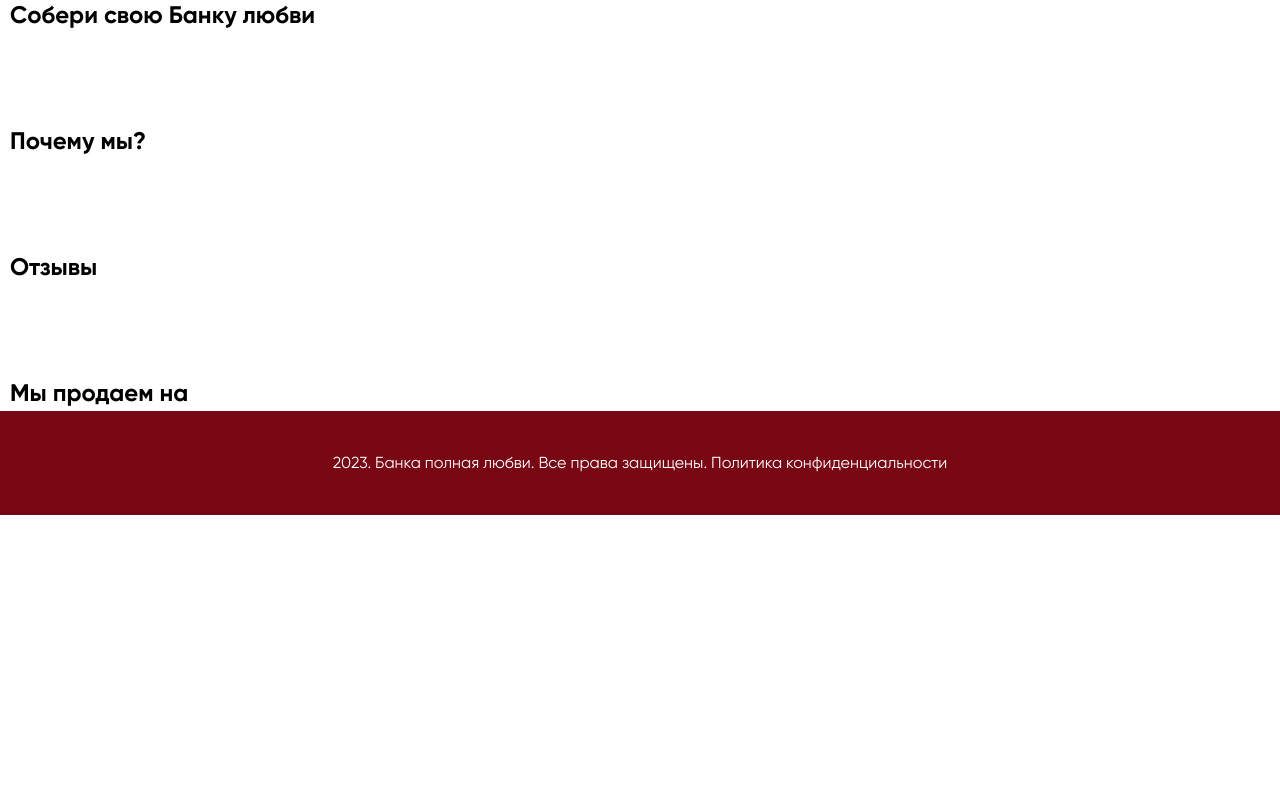
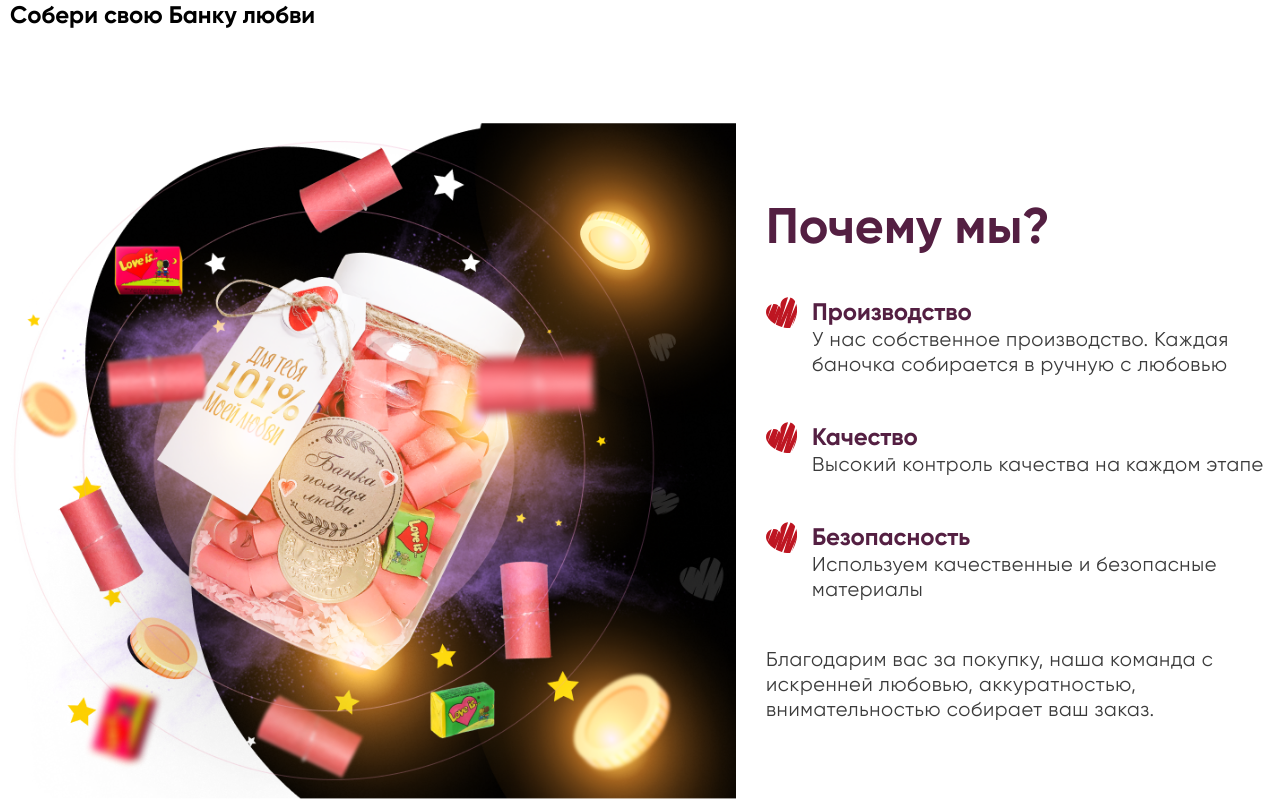
Before and after one commit to Artematrr/Jar-full-of-Love, a React (Vite) app: page / in a window 1280 px wide. Shown: the part 2460-3261 px from the top of the page. Before the commit the page ends 2975 px from the top, so only its background shows below. Built offline with nearby package versions, Linux system fonts and the light colour scheme.

Commit message:
upd advantages section

```diff
--- a/src/screens/MainPage.jsx
+++ b/src/screens/MainPage.jsx
@@ -117,7 +117,37 @@ const MainPage = () => {
 			</section>
 
 			<section className='advantages container' id='advantages'>
-				<h2 className='advantages__title'>Почему мы?</h2>
+				<div className='advantages__image'>
+					<img src='img/advantages-image.png' alt='Почему мы?' loading='lazy' />
+				</div>
+				<div className='advantages__info'>
+					<h2 className='advantages__title'>Почему мы?</h2>
+					<ul className='advantages__list'>
+						<li className='advantages__item'>
+							<h3 className='advantages__item-title'>Производство</h3>
+							<p className='advantages__item-description'>
+								У нас собственное производство. Каждая баночка собирается в
+								ручную с любовью
+							</p>
+						</li>
+						<li className='advantages__item'>
+							<h3 className='advantages__item-title'>Качество</h3>
+							<p className='advantages__item-description'>
+								Высокий контроль качества на каждом этапе
+							</p>
+						</li>
+						<li className='advantages__item'>
+							<h3 className='advantages__item-title'>Безопасность</h3>
+							<p className='advantages__item-description'>
+								Используем качественные и безопасные материалы
+							</p>
+						</li>
+					</ul>
+					<p className='advantages__description'>
+						Благодарим вас за покупку, наша команда с искренней любовью,
+						аккуратностью, внимательностью собирает ваш заказ.
+					</p>
+				</div>
 			</section>
 
 			<section className='reviews container' id='reviews'>
--- a/src/styles/styles.css
+++ b/src/styles/styles.css
@@ -385,6 +385,20 @@ a:hover {
   box-shadow: 0px 6px 15px 0px var(--shadow);
 }
 
+ul.list-custom li {
+  position: relative;
+  display: flex;
+}
+ul.list-custom li::before {
+  content: "";
+  position: relative;
+  display: inline-block;
+  background-image: url("/img/icons/heart-red.svg");
+  width: 24px;
+  height: 24px;
+  margin-right: 15px;
+}
+
 .main {
   display: flex;
   flex-direction: column;
@@ -680,6 +694,9 @@ a:hover {
     text-align: center;
     white-space: wrap;
   }
+  .hero__list-item:not(:last-child) {
+    margin-bottom: 10px;
+  }
   .hero__buttons-container {
     justify-content: center;
   }
@@ -798,6 +815,81 @@ a:hover {
     max-width: 100%;
   }
 }
+.advantages {
+  display: flex;
+  align-items: center;
+  gap: 30px;
+}
+.advantages__image {
+  max-width: 60%;
+}
+.advantages__info {
+  max-width: 40%;
+}
+.advantages__title {
+  color: var(--c-secondary-700);
+  font-size: 50px;
+  font-weight: 700;
+  line-height: 105%;
+  margin-bottom: 45px;
+}
+.advantages__item {
+  position: relative;
+  display: flex;
+  flex-direction: column;
+  margin-left: 46px;
+  margin-bottom: 45px;
+}
+.advantages__item::before {
+  content: "";
+  position: absolute;
+  display: inline-block;
+  background-image: url("/img/icons/heart-red-big.svg");
+  width: 31px;
+  height: 31px;
+  left: -46px;
+}
+.advantages__item-title {
+  color: var(--c-secondary-700);
+  font-size: clamp(18px, 6vw, 24px);
+  font-weight: 700;
+  line-height: 125%;
+}
+.advantages__item-description {
+  color: var(--c-gray-700);
+  font-size: clamp(16px, 5vw, 20px);
+  font-weight: 400;
+  line-height: 125%;
+  letter-spacing: 0.6px;
+}
+.advantages__description {
+  color: var(--c-gray-700);
+  font-size: clamp(16px, 5vw, 20px);
+  font-weight: 400;
+  line-height: 125%;
+  letter-spacing: 0.6px;
+}
+
+@media screen and (max-width: 768px) {
+  .advantages {
+    flex-direction: column;
+  }
+  .advantages__image {
+    max-width: 100%;
+  }
+  .advantages__info {
+    max-width: 100%;
+  }
+  .advantages__title {
+    font-size: 25px;
+    font-weight: 600;
+    text-align: center;
+    margin-bottom: 15px;
+  }
+  .advantages__item {
+    margin-bottom: 15px;
+  }
+}
 /* Preset */
 /* @media screen and (max-width: 1200px) {
 }
--- a/src/styles/styles.scss
+++ b/src/styles/styles.scss
@@ -92,6 +92,22 @@ a {
 	}
 }
 
+ul.list-custom {
+	li {
+		position: relative;
+		display: flex;
+
+		&::before {
+			content: '';
+			position: relative;
+			display: inline-block;
+			background-image: url('/img/icons/heart-red.svg');
+			width: 24px;
+			height: 24px;
+			margin-right: 15px;
+		}
+	}
+}
 // Main
 
 .main {
@@ -444,6 +460,13 @@ a {
 			text-align: center;
 			white-space: wrap;
 		}
+		&__list {
+			&-item {
+				&:not(:last-child) {
+					margin-bottom: 10px;
+				}
+			}
+		}
 		&__buttons-container {
 			justify-content: center;
 		}
@@ -602,6 +625,97 @@ a {
 	}
 }
 
+// Advantages
+.advantages {
+	display: flex;
+	align-items: center;
+	gap: 30px;
+
+	&__image {
+		max-width: 60%;
+	}
+
+	&__info {
+		max-width: 40%;
+	}
+
+	&__title {
+		color: var(--c-secondary-700);
+		font-size: 50px;
+		font-weight: 700;
+		line-height: 105%;
+		margin-bottom: 45px;
+	}
+
+	&__list {
+	}
+
+	&__item {
+		position: relative;
+		display: flex;
+		flex-direction: column;
+		margin-left: 46px;
+		margin-bottom: 45px;
+
+		&::before {
+			content: '';
+			position: absolute;
+			display: inline-block;
+			background-image: url('/img/icons/heart-red-big.svg');
+			width: 31px;
+			height: 31px;
+			left: -46px;
+		}
+
+		&-title {
+			color: var(--c-secondary-700);
+			font-size: clamp(18px, 6vw, 24px);
+			font-weight: 700;
+			line-height: 125%;
+		}
+
+		&-description {
+			color: var(--c-gray-700);
+			font-size: clamp(16px, 5vw, 20px);
+			font-weight: 400;
+			line-height: 125%;
+			letter-spacing: 0.6px;
+		}
+	}
+
+	&__description {
+		color: var(--c-gray-700);
+		font-size: clamp(16px, 5vw, 20px);
+		font-weight: 400;
+		line-height: 125%;
+		letter-spacing: 0.6px;
+	}
+}
+
+@media screen and (max-width: 768px) {
+	.advantages {
+		flex-direction: column;
+
+		&__image {
+			max-width: 100%;
+		}
+
+		&__info {
+			max-width: 100%;
+		}
+
+		&__title {
+			font-size: 25px;
+			font-weight: 600;
+			text-align: center;
+			margin-bottom: 15px;
+		}
+
+		&__item {
+			margin-bottom: 15px;
+		}
+	}
+}
 /* Preset */
 /* @media screen and (max-width: 1200px) {
 }
```
Also changed, not shown: 1 other file (tests, documents, lock files or other folders).
